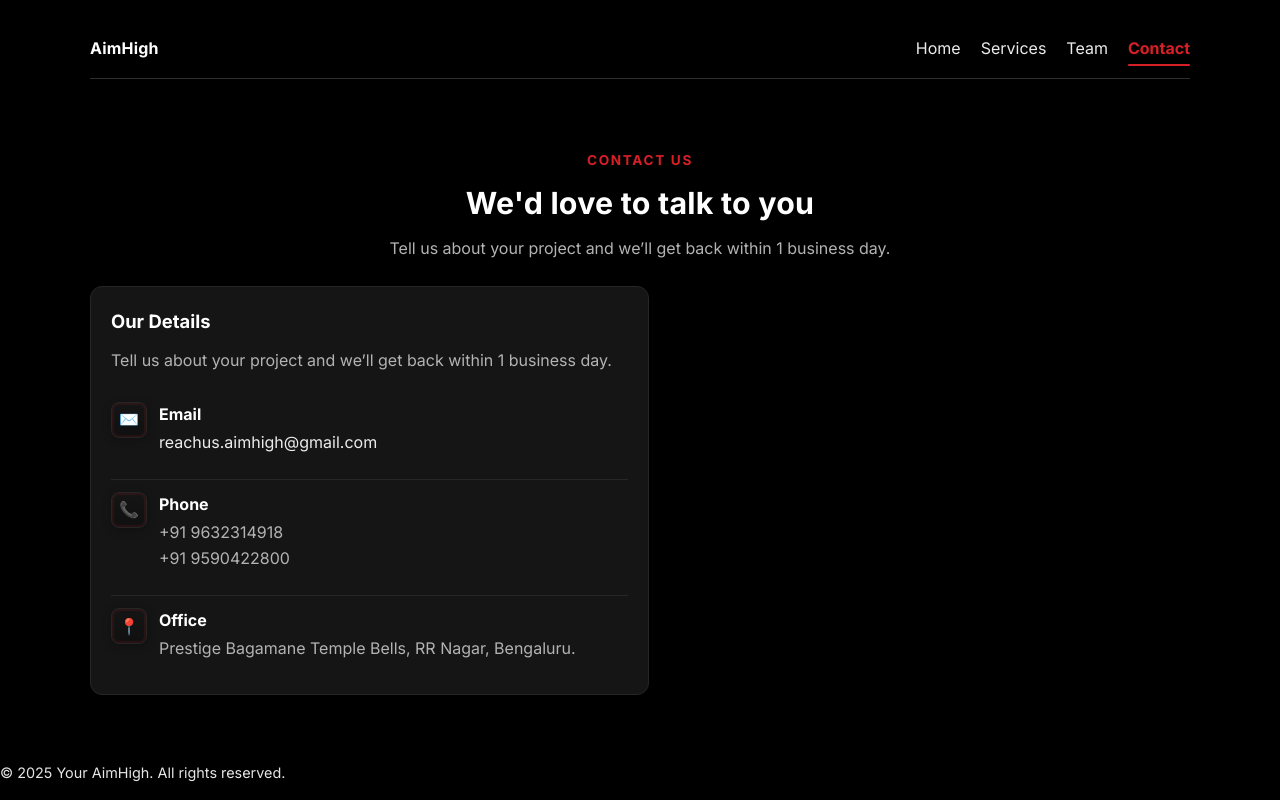
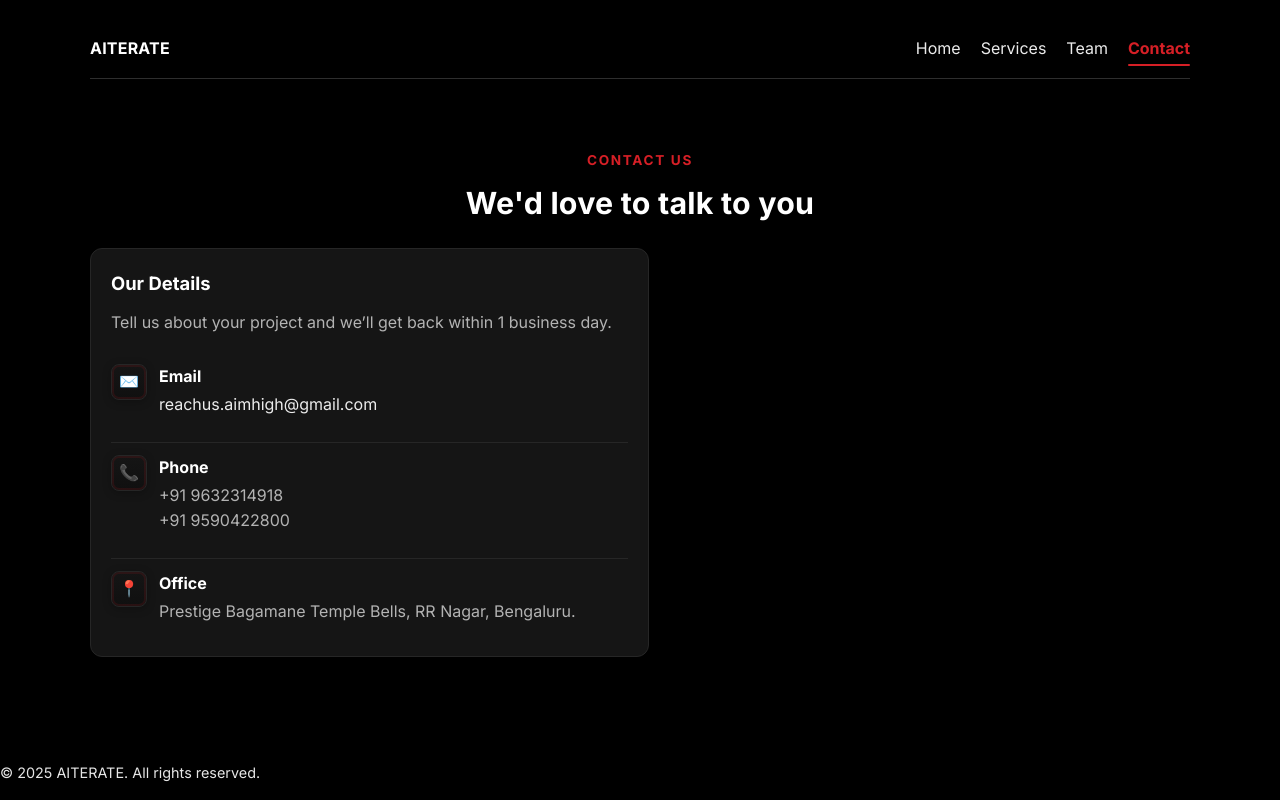
Before and after one commit to saddyrockz25/company_website, a website: page contact.html in a window 1280 px wide. Drawn offline with Linux system fonts and the light colour scheme.

Commit message:
Updated company names

```diff
--- a/contact.html
+++ b/contact.html
@@ -13,7 +13,7 @@
   <header class="hero hero--compact">
     <div class="container">
       <nav class="site-nav">
-        <a class="brand" href="index.html">AimHigh</a>
+        <a class="brand" href="index.html">AITERATE</a>
         <ul>
           <li><a href="index.html">Home</a></li>
           <li><a href="services.html">Services</a></li>
@@ -28,7 +28,6 @@
     <div class="container">
       <span class="contact-section-badge">Contact Us</span>
       <h2 class="contact-section-caption">We'd love to talk to you</h2>
-      <p class="contact-section-desc">Tell us about your project and we’ll get back within 1 business day.</p>
       <div class="contact-grid">
         <div class="contact-details contact-card">
           <h3 class="card-title-heading">Our Details</h3>
@@ -114,7 +113,7 @@
   </script>
 
   <footer>
-    <p>© 2025 Your AimHigh. All rights reserved.</p>
+    <p>© 2025 AITERATE. All rights reserved.</p>
   </footer>
 </body>
 </html>
--- a/style.css
+++ b/style.css
@@ -494,6 +494,9 @@
     gap: 0.75rem;
     text-align: left;
   }
+  .contact-details {
+    text-align: center;
+  }
   .contact .contact-list li {
     display: grid;
     grid-template-columns: 36px 1fr;
```
